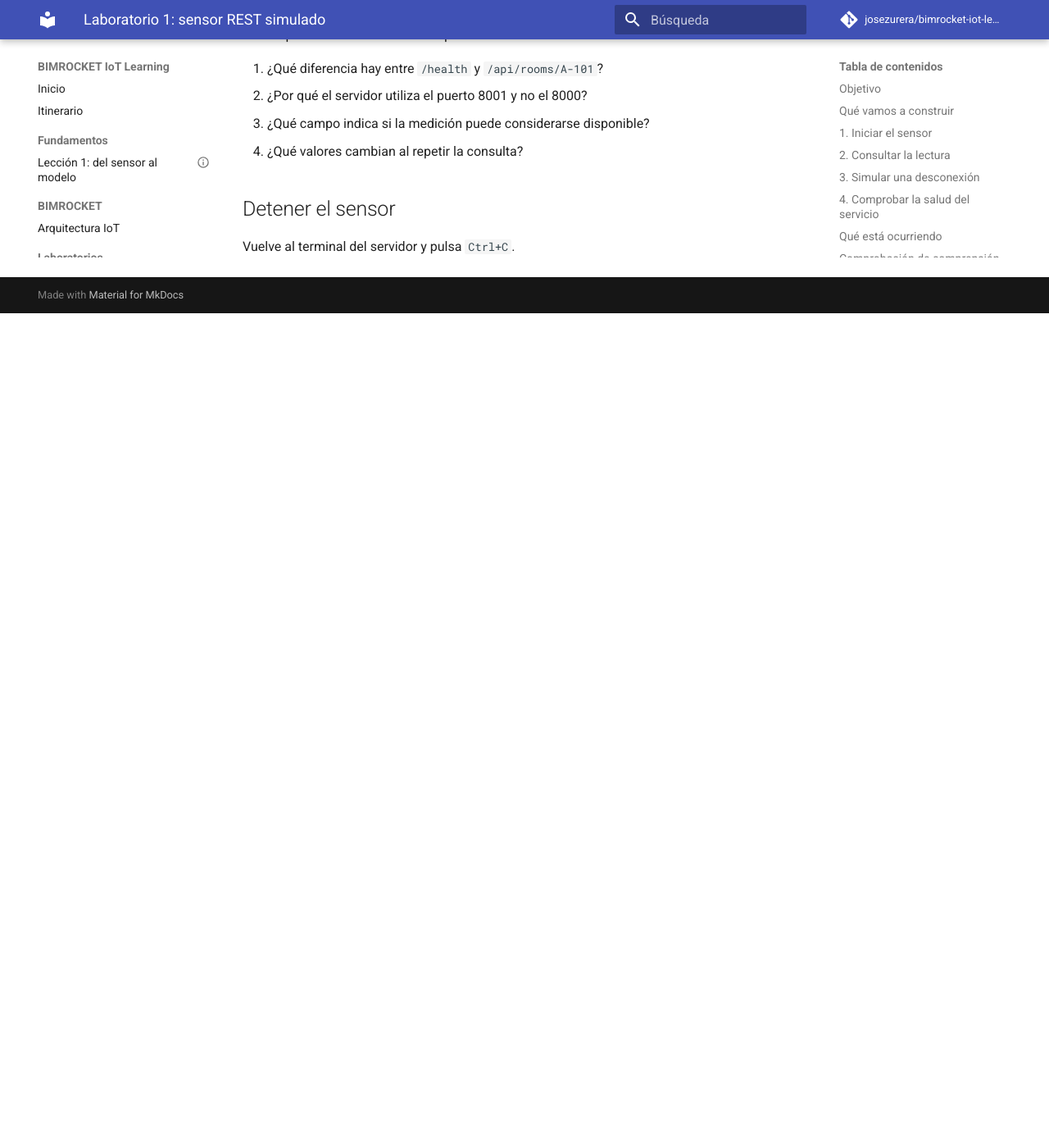
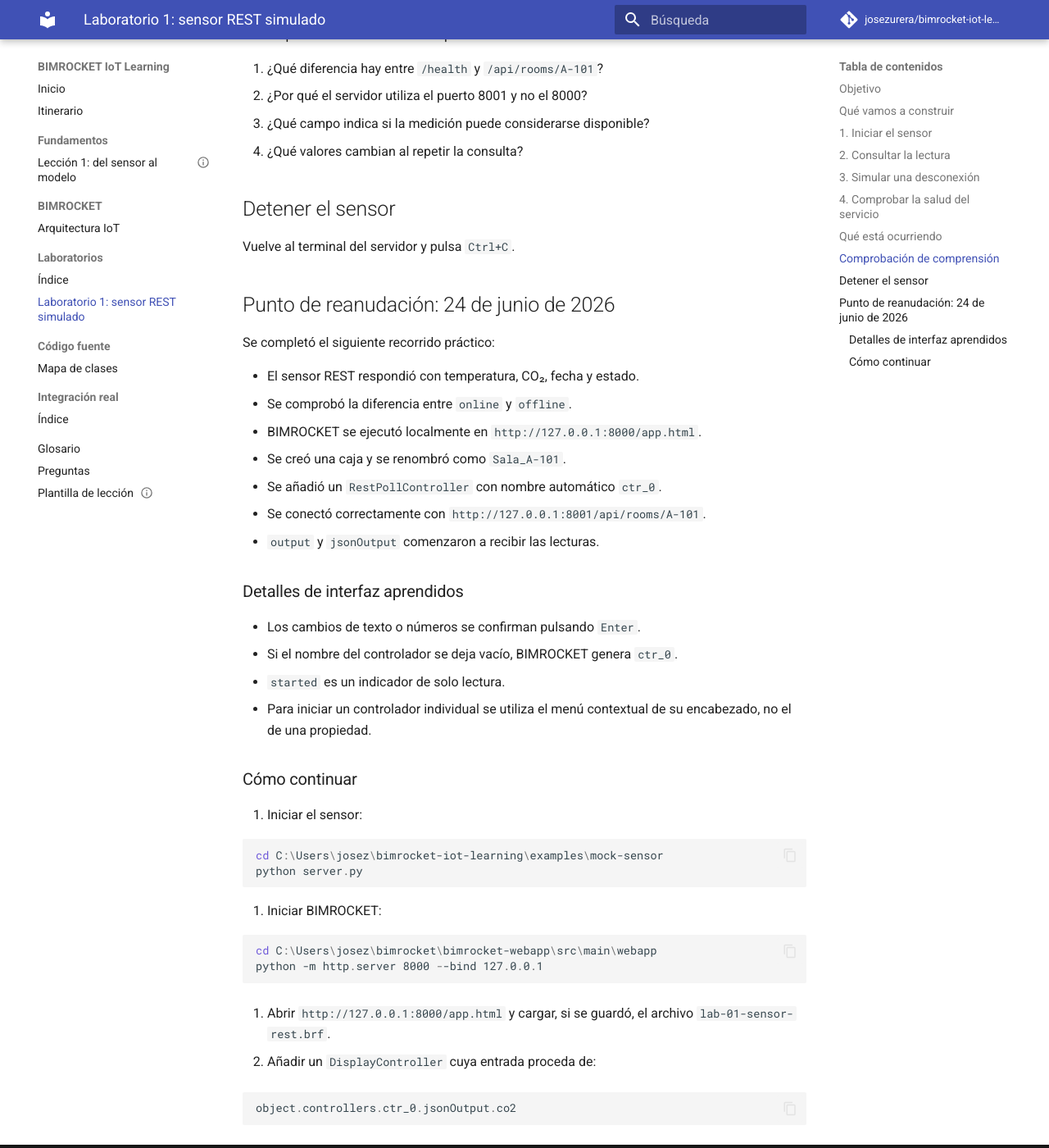
Before and after one commit to josezurera/bimrocket-iot-learning, an MkDocs documentation site: the page built from docs/03-laboratorios/01-sensor-rest-simulado.md, in a window 1280 px wide and 1400 px high, scrolled down 2212 px. Shown: the whole window at 82% size. Built offline with MkDocs 1.6.1 and Material for MkDocs 9.7.7, drawn with Linux system fonts in a browser that asks for light colours; comment, search, counter and statistics services are not loaded; before the commit the page ends 2594 px from its top, so only the background shows below that.

Commit message:
Record mock sensor lab checkpoint

````diff
--- a/docs/03-laboratorios/01-sensor-rest-simulado.md
+++ b/docs/03-laboratorios/01-sensor-rest-simulado.md
@@ -118,3 +118,49 @@
 ## Detener el sensor
 
 Vuelve al terminal del servidor y pulsa `Ctrl+C`.
+
+## Punto de reanudación: 24 de junio de 2026
+
+Se completó el siguiente recorrido práctico:
+
+- El sensor REST respondió con temperatura, CO₂, fecha y estado.
+- Se comprobó la diferencia entre `online` y `offline`.
+- BIMROCKET se ejecutó localmente en `http://127.0.0.1:8000/app.html`.
+- Se creó una caja y se renombró como `Sala_A-101`.
+- Se añadió un `RestPollController` con nombre automático `ctr_0`.
+- Se conectó correctamente con
+  `http://127.0.0.1:8001/api/rooms/A-101`.
+- `output` y `jsonOutput` comenzaron a recibir las lecturas.
+
+### Detalles de interfaz aprendidos
+
+- Los cambios de texto o números se confirman pulsando `Enter`.
+- Si el nombre del controlador se deja vacío, BIMROCKET genera `ctr_0`.
+- `started` es un indicador de solo lectura.
+- Para iniciar un controlador individual se utiliza el menú contextual de su
+  encabezado, no el de una propiedad.
+
+### Cómo continuar
+
+1. Iniciar el sensor:
+
+   ```powershell
+   cd C:\Users\josez\bimrocket-iot-learning\examples\mock-sensor
+   python server.py
+   ```
+
+2. Iniciar BIMROCKET:
+
+   ```powershell
+   cd C:\Users\josez\bimrocket\bimrocket-webapp\src\main\webapp
+   python -m http.server 8000 --bind 127.0.0.1
+   ```
+
+3. Abrir `http://127.0.0.1:8000/app.html` y cargar, si se guardó, el archivo
+   `lab-01-sensor-rest.brf`.
+
+4. Añadir un `DisplayController` cuya entrada proceda de:
+
+   ```javascript
+   object.controllers.ctr_0.jsonOutput.co2
+   ```
````
